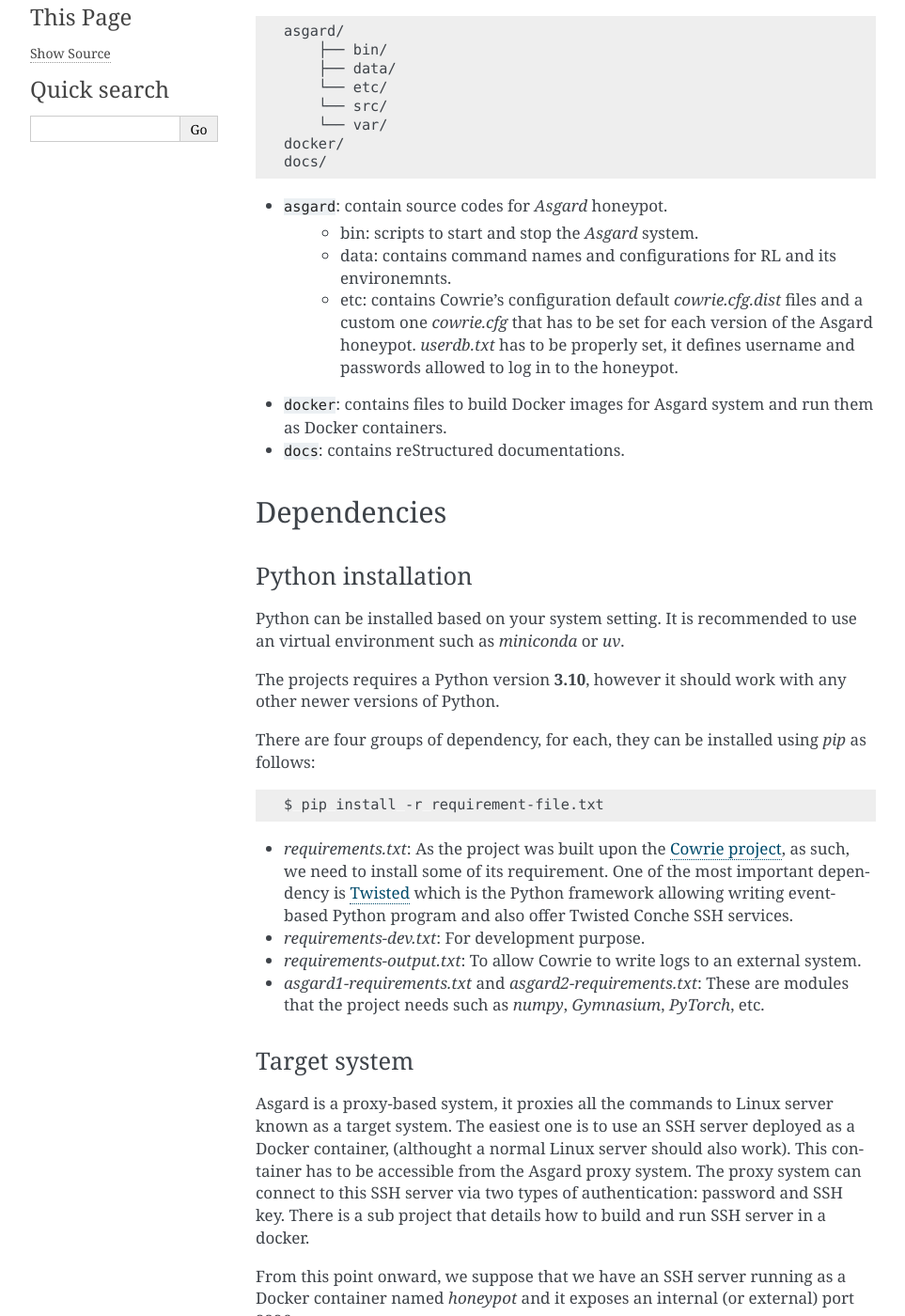
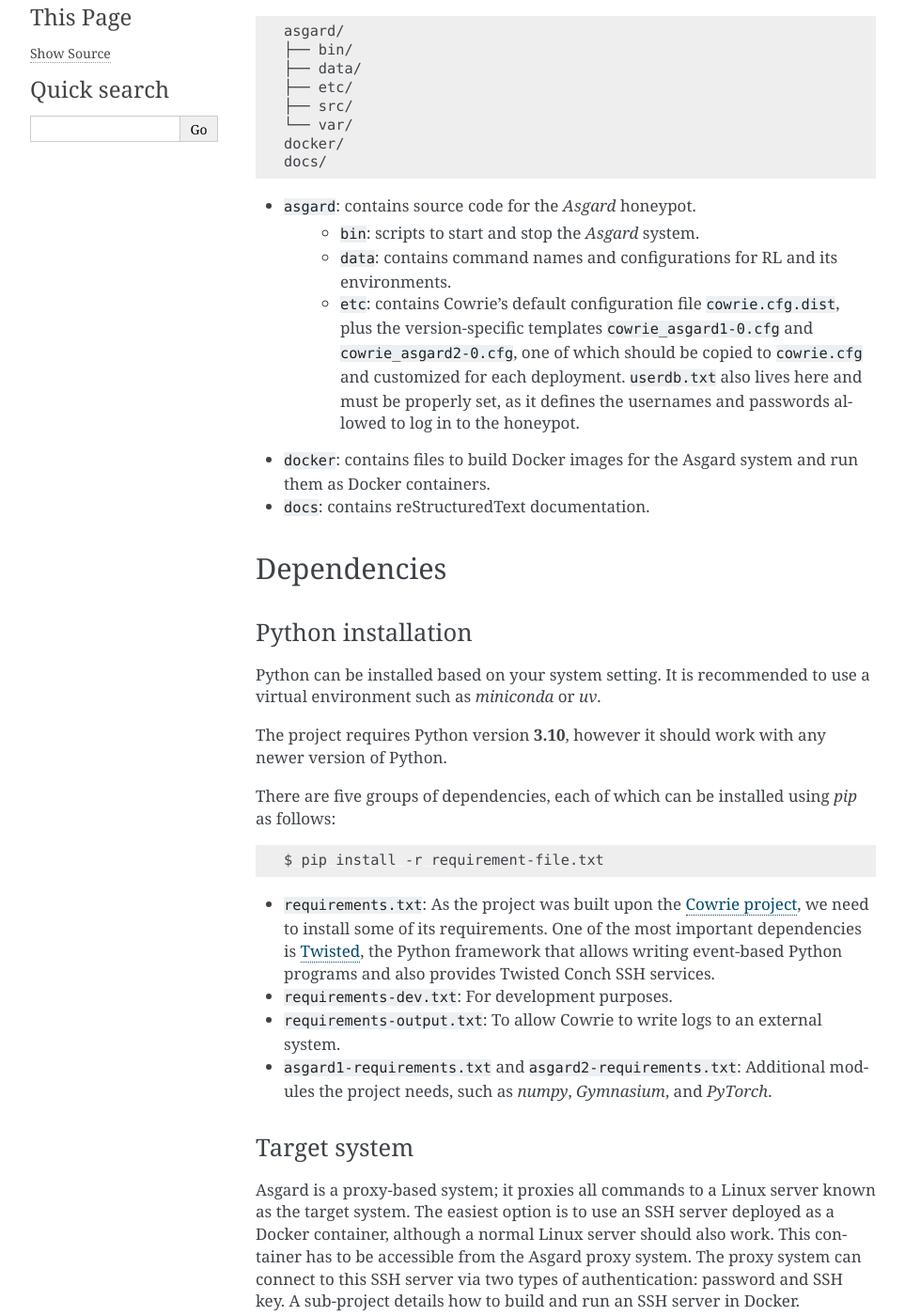
Before and after one commit to sereysethy/asgard, a Sphinx documentation site: the page built from docs/source/install.rst, in a window 1280 px wide and 1400 px high, scrolled down 398 px. Shown: the whole window at 94% size, without its empty margins (148-1111 px from the left). Built offline with Sphinx 7.4.7, drawn with Linux system fonts in a browser that asks for light colours; some of the changed text lies outside the part shown.

Commit message:
Update install.rst

```diff
--- a/docs/source/install.rst
+++ b/docs/source/install.rst
@@ -19,22 +19,24 @@
 .. code-block:: text
 
     asgard/
-        ├── bin/
-        ├── data/
-        └── etc/
-        └── src/
-        └── var/
+    ├── bin/
+    ├── data/
+    ├── etc/
+    ├── src/
+    └── var/
     docker/
     docs/
 
-- ``asgard``: contain source codes for *Asgard* honeypot.
-    - bin: scripts to start and stop the *Asgard* system.
-    - data: contains command names and configurations for RL and its environemnts.
-    - etc: contains Cowrie's configuration default `cowrie.cfg.dist` files and a custom one `cowrie.cfg`
-      that has to be set for each version of the Asgard honeypot. `userdb.txt` has to be properly set,
-      it defines username and passwords allowed to log in to the honeypot.
-- ``docker``: contains files to build Docker images for Asgard system and run them as Docker containers.
-- ``docs``: contains reStructured documentations.
+- ``asgard``: contains source code for the *Asgard* honeypot.
+    - ``bin``: scripts to start and stop the *Asgard* system.
+    - ``data``: contains command names and configurations for RL and its environments.
+    - ``etc``: contains Cowrie's default configuration file ``cowrie.cfg.dist``, plus the
+      version-specific templates ``cowrie_asgard1-0.cfg`` and ``cowrie_asgard2-0.cfg``, one
+      of which should be copied to ``cowrie.cfg`` and customized for each deployment. ``userdb.txt``
+      also lives here and must be properly set, as it defines the usernames and passwords allowed
+      to log in to the honeypot.
+- ``docker``: contains files to build Docker images for the Asgard system and run them as Docker containers.
+- ``docs``: contains reStructuredText documentation.
 
 Dependencies
 ============
@@ -43,62 +45,65 @@
 -------------------
 
 Python can be installed based on your system setting. It is recommended to use
-an virtual environment such as *miniconda* or *uv*.
+a virtual environment such as *miniconda* or *uv*.
 
-The projects requires a Python version **3.10**, however it should work with any
-other newer versions of Python.
+The project requires Python version **3.10**, however it should work with any
+newer version of Python.
 
-There are four groups of dependency, for each, they can be installed using *pip* as follows:
+There are five groups of dependencies, each of which can be installed using *pip* as follows:
 
 .. code-block:: shell
 
     $ pip install -r requirement-file.txt
 
-*   `requirements.txt`: As the project was built upon the `Cowrie project <hhttps://github.com/cowrie/cowrie>`_,
-    as such, we need to install some of its requirement.
-    One of the most important dependency is `Twisted <https://twisted.org/>`_ which is the
-    Python framework allowing writing event-based Python program and also offer
-    Twisted Conche SSH services.
+*   ``requirements.txt``: As the project was built upon the `Cowrie project <https://github.com/cowrie/cowrie>`_,
+    we need to install some of its requirements. One of the most important dependencies is
+    `Twisted <https://twisted.org/>`_, the Python framework that allows writing event-based
+    Python programs and also provides Twisted Conch SSH services.
 
-*   `requirements-dev.txt`: For development purpose.
+*   ``requirements-dev.txt``: For development purposes.
 
-*   `requirements-output.txt`: To allow Cowrie to write logs to an external system.
+*   ``requirements-output.txt``: To allow Cowrie to write logs to an external system.
 
-*   `asgard1-requirements.txt` and `asgard2-requirements.txt`: These are modules that the project
-    needs such as *numpy*, *Gymnasium*, *PyTorch*, etc.
+*   ``asgard1-requirements.txt`` and ``asgard2-requirements.txt``: Additional modules the project
+    needs, such as *numpy*, *Gymnasium*, and *PyTorch*.
 
 Target system
 -------------
 
-Asgard is a proxy-based system, it proxies all the commands to Linux server known
-as a target system. The easiest one is to use an SSH server deployed as a Docker container,
-(althought a normal Linux server should also work).
-This container has to be accessible from the Asgard proxy system. The proxy system
-can connect to this SSH server via two types of authentication: password and SSH key.
-There is a sub project that details how to build and run SSH server in a docker.
+Asgard is a proxy-based system; it proxies all commands to a Linux server known
+as the target system. The easiest option is to use an SSH server deployed as a Docker container,
+although a normal Linux server should also work. This container has to be accessible from the
+Asgard proxy system. The proxy system can connect to this SSH server via two types of
+authentication: password and SSH key. A sub-project details how to build and run an SSH server
+in Docker.
 
-From this point onward, we suppose that we have an SSH server running as a Docker container
-named *honeypot* and it exposes an internal (or external) port 2226.
+From this point onward, we assume that we have an SSH server running as a Docker container
+named *honeypot*, listening on port 22.
 
 Running the server
 ==================
 
 To deploy a pre-configured server, the first thing that needs to be done is to
-edit the configuration file in *etc* directory. There are two versions of Asgard,
-a simple *Asgard1* and an advanced *Asgard2*. These two versions have same code base,
-but they have different configuration files.
-The configuration file for *Asgard1* is `cowrie_asgard1-0.cfg` and for *Asgard2*
-is `cowrie_asgard2-0.cfg`.
+edit the configuration file in the ``etc`` directory. There are two versions of Asgard:
+a simple *Asgard1* and an advanced *Asgard2*. These two versions share the same code base,
+but they have different configuration files. The configuration file for *Asgard1* is
+``cowrie_asgard1-0.cfg`` and for *Asgard2* is ``cowrie_asgard2-0.cfg``.
 
-For more detail of each version, click on these two links.
+For more detail on each version, see the following links.
 
 *   `Asgard1 <./asgard1.html>`_
 *   `Asgard2 <./asgard2.html>`_
 
-Assume that *Asgard1* is used, in this case, copy the `cowrie_asgard1-0.cfg` to `cowrie.cfg`,
+Assuming *Asgard1* is used, copy ``cowrie_asgard1-0.cfg`` to ``cowrie.cfg``,
 and edit the following sections:
 
-*   *proxy*: Specify the backend type ``simple_docker``, and SSH server and its exposed port.
+*   ``proxy``: Specify the backend type ``simple_docker``, and the SSH server and its exposed port
+(eg. 2226).
+This only applys if the SSH server is deployed as a Docker container. If it is deployed as a normal Linux server,
+then specify its IP address and port.
+In case that it is deployed in the same network, then we can use the container name as the backend host,
+and the port that is exposed by the container. These information must be set in the `docker` section.
 
 .. code-block:: ini
 
@@ -111,12 +116,12 @@
     backend_ssh_host = honeypot
     backend_ssh_port = 2226
 
-*   docker: how to connect to the backend system running as Docker container.
-    This is to create a username or modify an existing account, before the proxy actually
-    connects to the backend system. The creationg/modification of an account is done
-    by executing `docker exec container_name CMD` where `CMD` can be `useradd` or
-    `chpasswd`. In this example, the container name is `honeypot` and it also requires
-    a `unix_socket` to connect to the Docker engine.
+*   ``docker``: how to connect to the backend system running as a Docker container.
+    This creates a username or modifies an existing account before the proxy actually
+    connects to the backend system. The creation/modification of an account is done
+    by executing ``docker exec container_name CMD``, where ``CMD`` can be ``useradd`` or
+    ``chpasswd``. In this example, the container name is ``honeypot``, and it also requires
+    a ``unix_socket`` to connect to the Docker engine.
 
 .. code-block:: ini
 
@@ -220,35 +226,34 @@
     resume_training = false
 
     ## If resume_training is set to True, a resume_file is also needed.
-    ## It stores data needed to resume a training.
+    ## It stores data needed to resume training.
     resume_file = var/train_result/models/saved/snowwhite_asgard
 
-    ## Number of epoch to save training data such as model checkpoints.
+    ## Number of epochs between saving training data such as model checkpoints.
     number_epoch = 100
 
     ## environment name ##
-    # RobertaEnvV10: It uses DQN algorithm and also includes the
+    # RobertaEnvV10: Uses the DQN algorithm and also includes the
     # risk assessment model to encode the command line.
-    # RobertaEnvWebV10: It uses DQN algorithm but the risk assessment
-    # model is a web service. This is more recommended as it makes
-    # the deployment easier to manage.
+    # RobertaEnvWebV10: Uses the DQN algorithm, but the risk assessment
+    # model runs as a web service. This is the recommended setting, as it
+    # makes deployment easier to manage.
     environment = RobertaEnvV10
 
-
-    ## Comment this out, if the environment is set to `RobertaEnvWebV10`
+    ## Comment this out if the environment is set to `RobertaEnvWebV10`
     [command_encoder]
     model_path = data/word2vec/20220125-155606/cmd2vec_model_v7_all_20220125-155606_10_90_8.model
 
     ## State of compromise (SoC).
-    # This values indicates when the agent should consider
+    # This value indicates when the agent should consider
     # that it is deeply compromised. Its value is a real number between [0, 1].
-    # For instance, if it is set to 0.5, this means that if its resouce consumption
-    # is more than 50%, then the agent considers the system is deeply compromised.
-    # In case that we want to capture more advanced attack, this value should be set closed to 1.
+    # For instance, if it is set to 0.5, this means that if its resource consumption
+    # is more than 50%, then the agent considers the system deeply compromised.
+    # To capture more advanced attacks, this value should be set closer to 1.
     performance_threshold = 0.5
 
     ## This is how the SoC is calculated. It uses different
-    # resource metric to evalaute its SoC.
+    # resource metrics to evaluate its SoC.
     # Metric 1: Average CPU consumption
     # Metric 2: Average RAM consumption
     # Metric 3: Block disk read in bytes
@@ -292,28 +297,35 @@
 .. code-block:: ini
 
     [redis]
-    # redis server serves as communication meduim between other programms such as
+    # redis server serves as the communication medium between other programs such as
     # the monitor
     host = localhost
     port = 6379
 
-    # the redis channel where the monitor publish the running processes
+    # the redis channel where the monitor publishes running processes
     channel_process_name = channel_process
 
-    # the redis channel where the proxy shell publish the pid of the running process
-    # that needs to be terminated.
+    # the redis channel where the proxy shell publishes the pid of the running process
+    # that needs to be terminated
     channel_process_kill = channel_terminate
 
 Running and stopping the server
--------------------------------
+--------------------------------
 
-To start the Asgard2 server, run the following command:
+The same commands are used to start and stop the server for both *Asgard1* and *Asgard2*,
+once the appropriate configuration file has been copied to ``cowrie.cfg``.
+*Asgard2* requires additional components to be running, such as the monitor and
+risk assessment components. These components can be run as Docker containers
+or as normal Linux servers.
+For more details, see the `deployment_v2 <./deployment_v2.html>`_ section.
+
+To start the server, run the following command:
 
 .. code-block:: console
 
     $ bin/cowrie start
 
-After a server is started, it will run in the background.
+After the server is started, it will run in the background.
 A pid file will be created to store the process ID.
 
 To stop the server, run the following command:
```
Also changed, not shown: other parts of docs/source/install.rst (+14 -13 lines).
